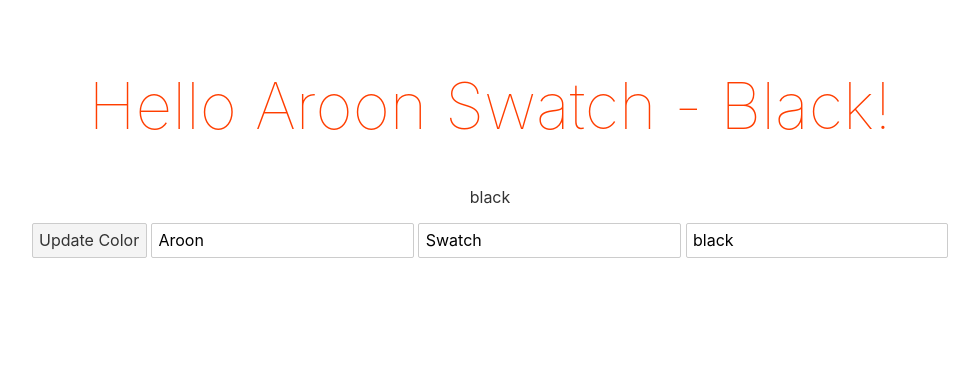
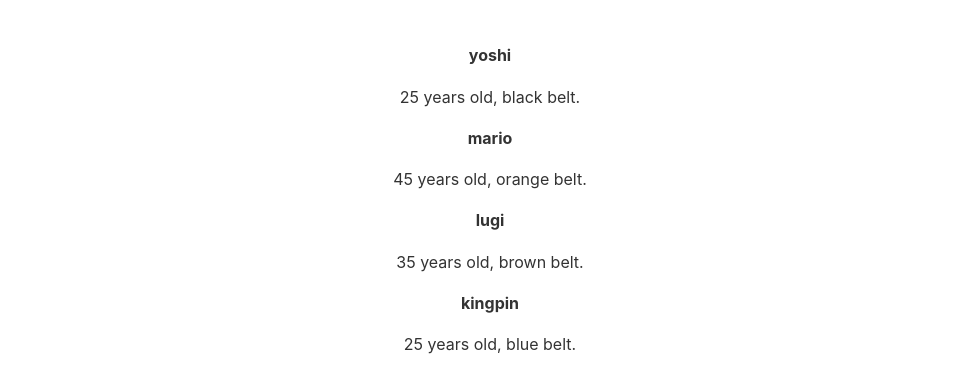
Before and after one commit to agungTuanany/svelte-netninja, a Svelte app: page / in a window 1280 px wide. Shown: the top 392 px of the page, without its empty margins (150-1129 px from the left). Built offline with nearby package versions, Linux system fonts and the light colour scheme.

Commit message:
feature(loops): loops in svelte

```diff
--- a/src/App.svelte
+++ b/src/App.svelte
@@ -1,37 +1,22 @@
 <script>
-    let inputName = "black";
-    let firstName = "Aroon";
-    let lastName = "Swatch";
-
-    // reactive-value
-    $: fullName = `${firstName} ${lastName}`
-
-    // reactive-statement
-    $: {
-            console.log(inputName);
-            // You can use reactive-value in reactive-statement
-            console.log(fullName);
-        }
-
-    const handleClick = () => {
-            inputName = "orange";
-        };
-
-    const handleInput = (e) => {
-            inputName = e.target.value;
-        };
+    let people = [
+            { name: "yoshi", beltcolor: "black", age:25, id: 1 },
+            { name: "mario", beltcolor: "orange", age:45, id: 2 },
+            { name: "lugi", beltcolor: "brown", age:35, id: 3 },
+            { name: "kingpin", beltcolor: "blue", age:25, id: 4 }
+        ];
 </script>
 
 
 <main>
-    <h1>Hello {fullName} - {inputName}!</h1>
-    <p>{inputName}</p>
-    <button on:click={handleClick}>Update Color</button>
-
-    <input type="text" bind:value={firstName}>
-    <input type="text" bind:value={lastName}>
-    <input type="text" bind:value={inputName}>
-
+    {#each people as person (person.id)}
+        <div>
+            <h4>{person.name}</h4>
+            <p>{person.age} years old, {person.beltcolor} belt.</p>
+        </div>
+    {:else}
+        <p>There are no people to show ..</p>
+    {/each}
 </main>
 
 <style>
```
